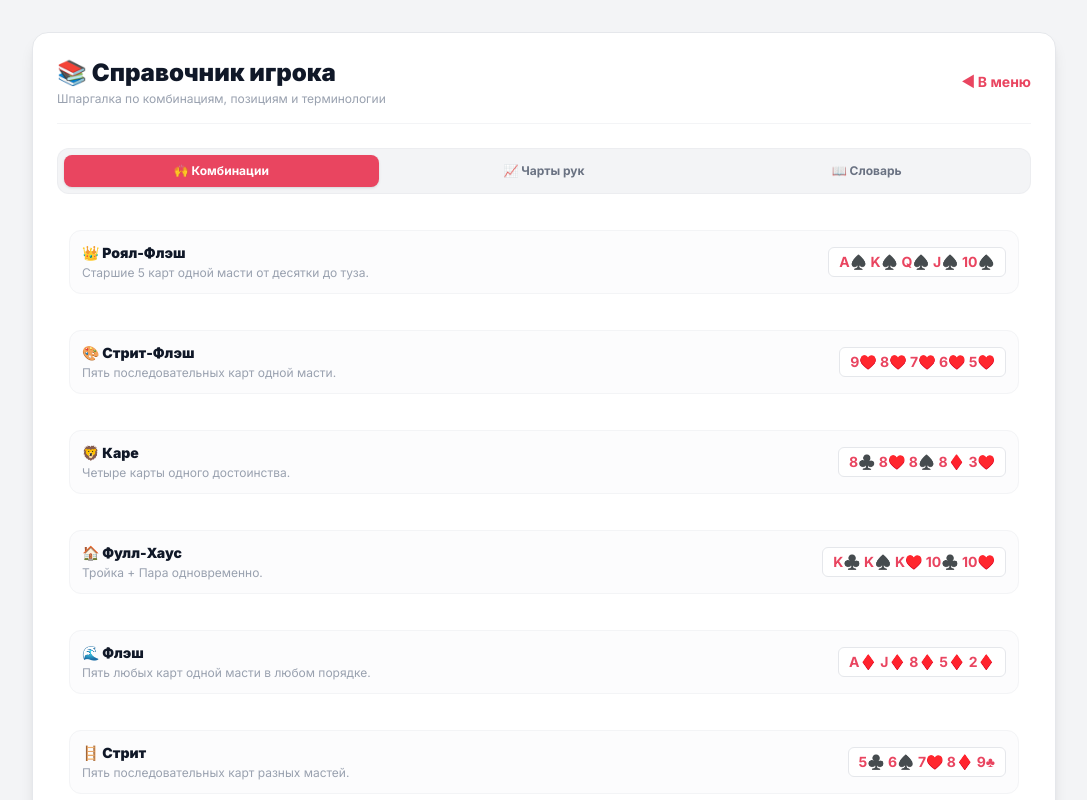
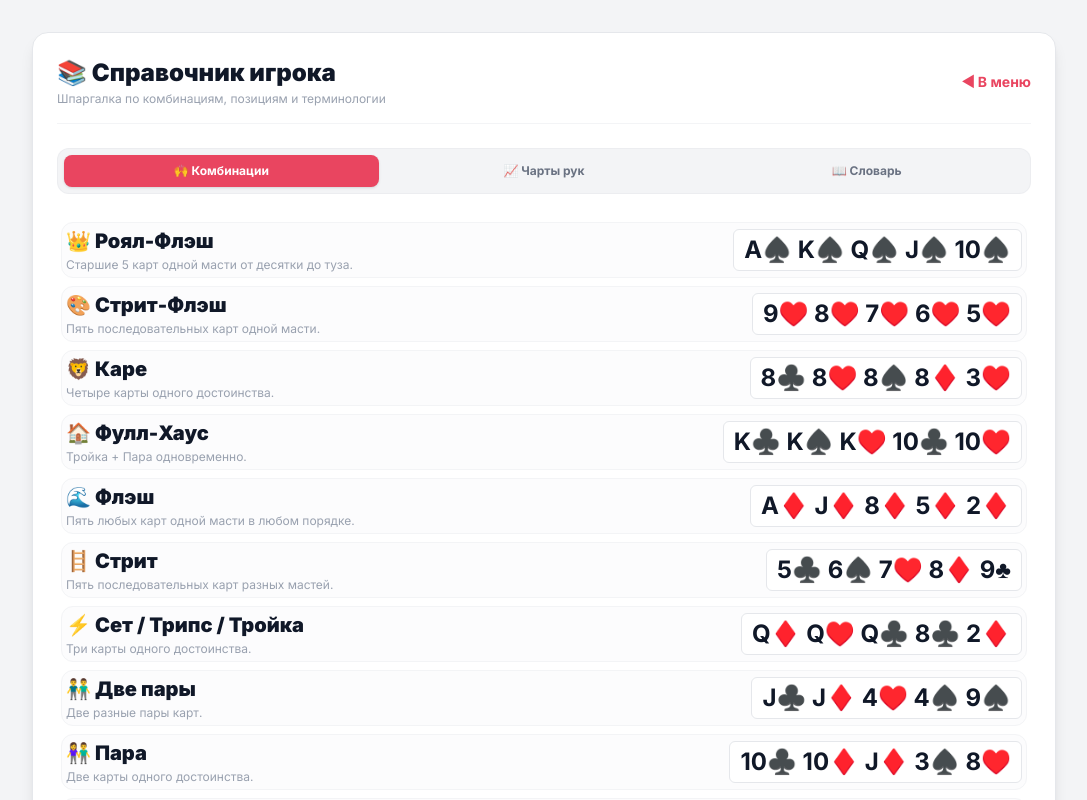
Before and after one commit to superigrooper/raise-up, a Next.js app: page /handbook in a window 1280 px wide. Shown: the top 800 px of the page, without its empty margins (96-1183 px from the left). Built offline with nearby package versions, Linux system fonts and the light colour scheme.

Commit message:
Styles combintations list

```diff
--- a/src/app/handbook/page.tsx
+++ b/src/app/handbook/page.tsx
@@ -82,23 +82,23 @@ export default function HandbookPage() {
         <main className="min-h-[350px]">
           {/* ВКЛАДКА 1: КОМБИНАЦИИ */}
           {activeTab === "combinations" && (
-            <ul className="space-y-3 animate-fadeIn">
+            <ul className=" animate-fadeIn">
               {combinations.map((combination) => (
-                <li key={combination.path} className="p-3">
+                <li key={combination.path} className="p-1">
                   <Link
                     title="Подробнее..."
                     href={combination.path}
-                    className="p-3 rounded-xl border border-gray-100 navy:border-slate-900/30 bg-gray-50/50 navy:bg-[#0b0b14]/30 flex flex-col sm:flex-row sm:items-center sm:justify-between gap-2"
+                    className="p-1 rounded-xl border border-gray-100 navy:border-slate-900/30 bg-gray-50/50 navy:bg-[#0b0b14]/30 flex flex-col sm:flex-row sm:items-center sm:justify-between gap-2"
                   >
                     <div>
-                      <h3 className="text-sm font-black text-gray-900 navy:text-slate-100">
+                      <h3 className="text-xl font-black text-gray-900 navy:text-slate-100">
                         {combination.name}
                       </h3>
                       <p className="text-xs text-gray-400 navy:text-slate-400 mt-0.5">
                         {combination.desc}
                       </p>
                     </div>
-                    <div className="font-mono text-sm font-bold bg-white navy:bg-[#0b0b14] px-2.5 py-1 rounded-md border border-gray-200 navy:border-slate-800 text-[#e94560] self-start sm:self-center">
+                    <div className="font-mono text-2xl font-bold bg-white navy:bg-[#0b0b14] px-2.5 py-1 rounded-md border border-gray-200 navy:border-slate-800 self-start sm:self-center">
                       {combination.example}
                     </div>
                   </Link>
```
